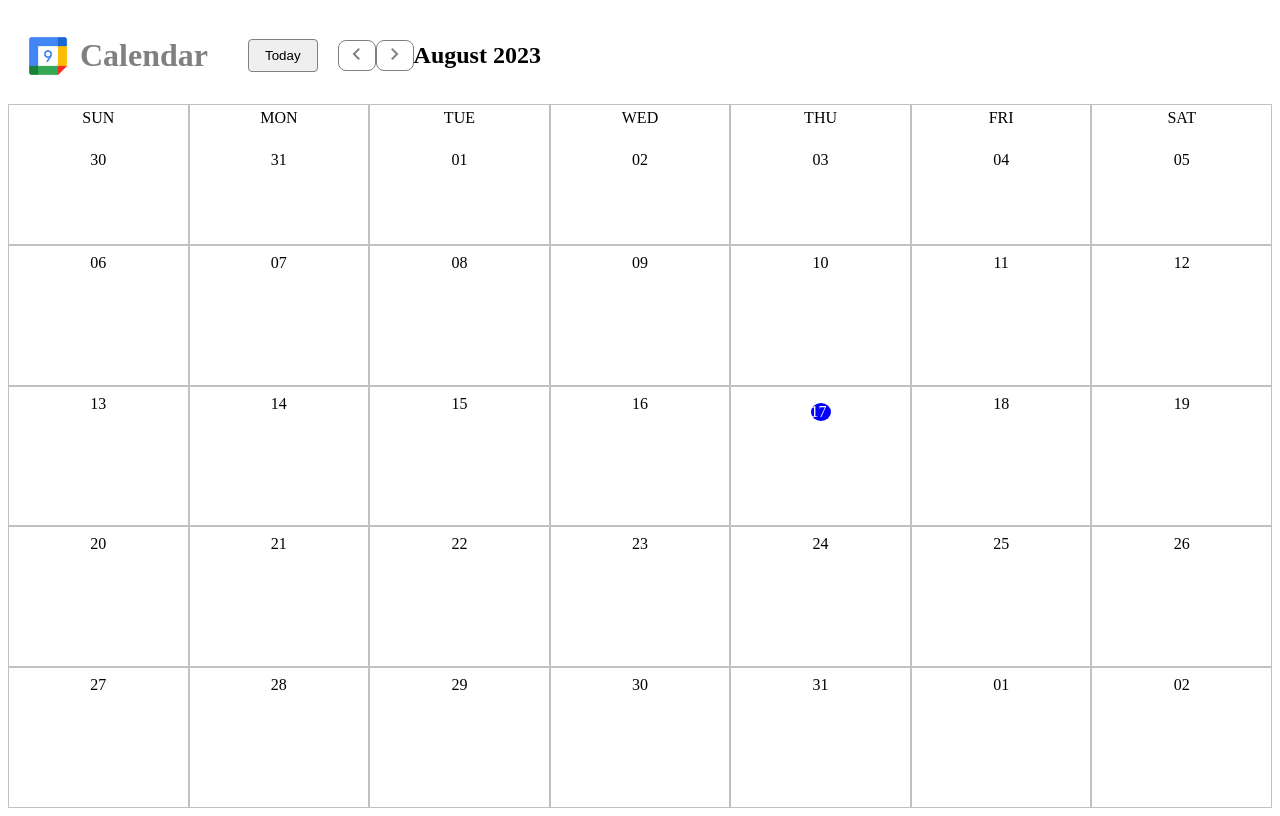
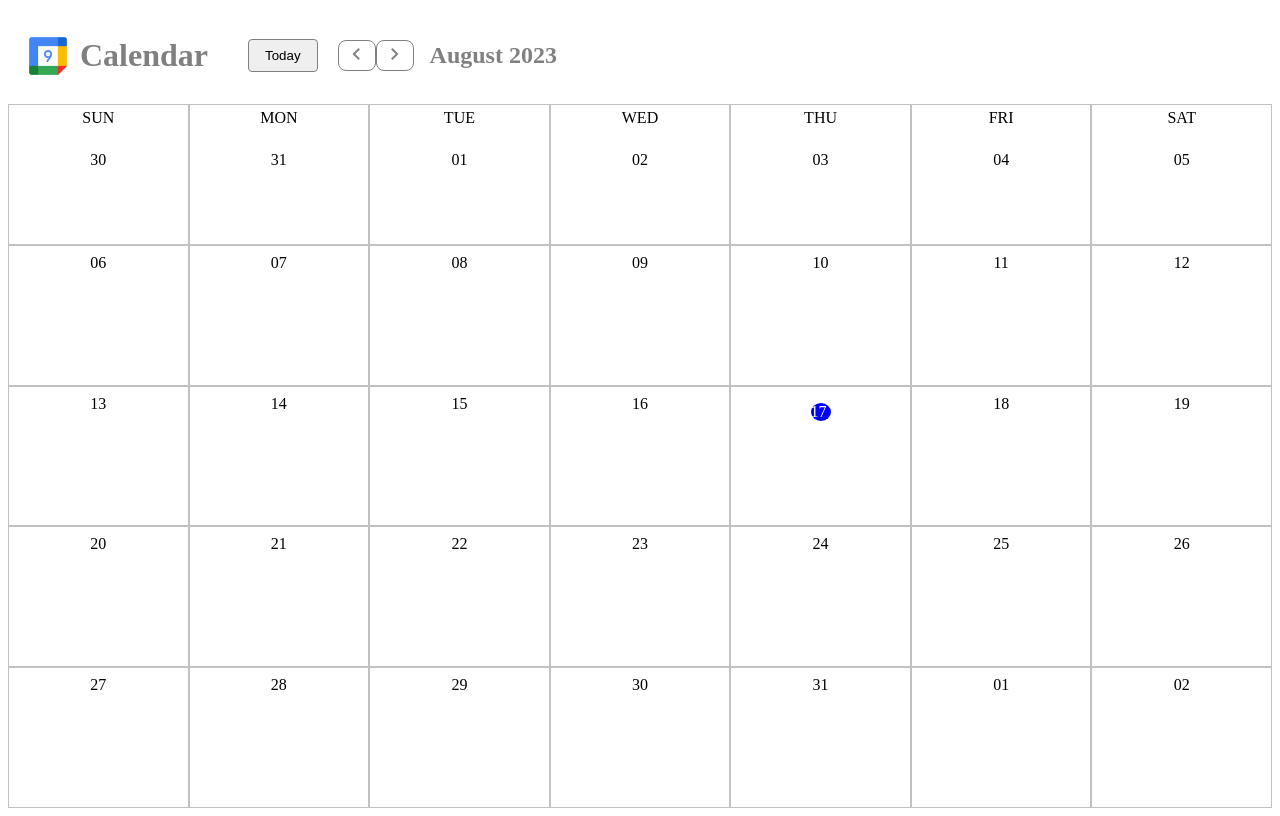
Before and after one commit to PetkovBG/calendar-app-react, a React (Create React App) app in the folder calendar/: page / in a window 1280 px wide. Built offline with nearby package versions, Linux system fonts and the light colour scheme.

Commit message:
implement reset day functionality

```diff
--- a/calendar/src/components/Header/Header.js
+++ b/calendar/src/components/Header/Header.js
@@ -20,11 +20,16 @@ const Header = () => {
         dispatch(appActions.setMonthIndex(monthIndex + 1));
     }
 
+    // console.log('testLog', dayjs().month());
+    const hadnleReset = () => {
+        dispatch(appActions.setMonthIndex(dayjs().month()))
+    }
+
     return (
         <header className={styles['header-calendar']}>
             <img src={logo} alt="calendar-logo" className={styles['calendar-logo']} />
             <h1 className={styles['header-headline']}>Calendar</h1>
-            <button className={styles['btn-header']}>
+            <button className={styles['btn-header']} onClick={hadnleReset}>
                 Today
             </button>
             <button className={styles['btn-secondary']} onClick={setMonthToPrevious}>
@@ -37,7 +42,7 @@ const Header = () => {
                     chevron_right
                 </span>
             </button>
-            <h2>
+            <h2 className={styles['heading-secondary']}>
                 {dayjs(new Date(dayjs().year(), monthIndex)).format("MMMM YYYY")}
             </h2>
         </header>
--- a/calendar/src/components/Header/Header.module.css
+++ b/calendar/src/components/Header/Header.module.css
@@ -33,3 +33,9 @@
     margin-bottom: 0.5rem;
     border-radius: .5rem;
 }
+
+.heading-secondary {
+    font-weight: bold;
+    color: gray;
+    margin-left: 1rem;
+}
```
